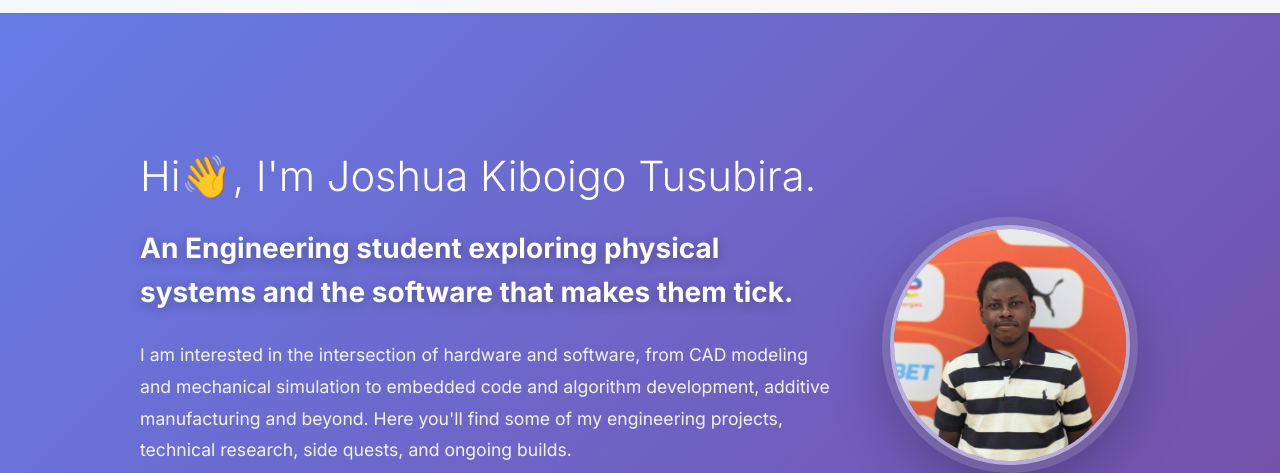
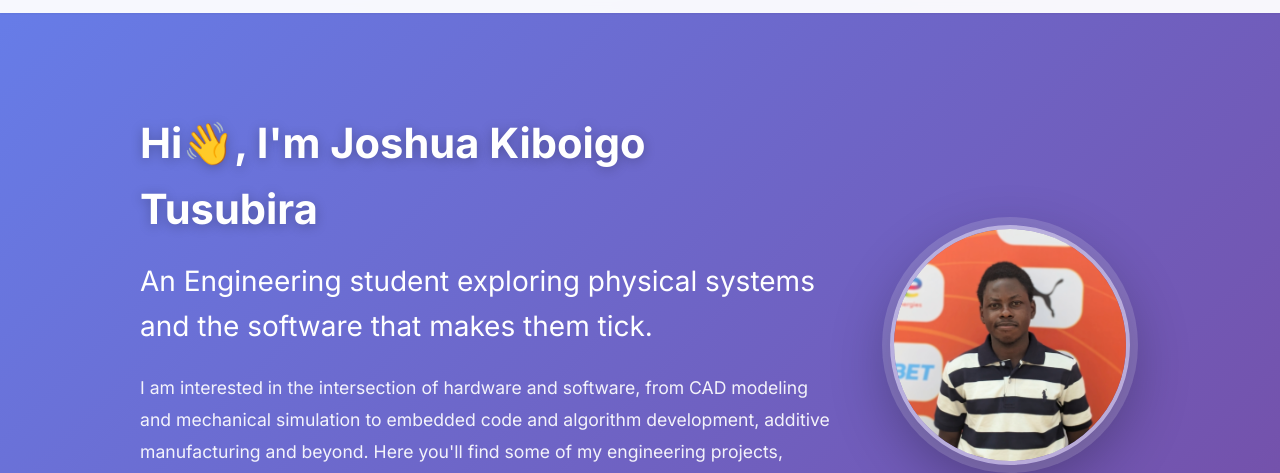
Before and after one commit to joshuaktusubira/joshuaktusubira.github.io, a plain HTML site: page index.html in a window 1280 px wide. Shown: the part 55-528 px from the top of the page. Drawn offline with Linux system fonts and the light colour scheme; some packages are replaced by stand-ins of ours; a script that the page names is missing.

Commit message:
adjusted font weights for greetings section to improve readability

```diff
--- a/index.html
+++ b/index.html
@@ -46,7 +46,7 @@
             <div class="about-content">
                 <div class="hero-layout">
                     <div class="hero-text">
-                        <h1 class="greeting">Hi👋, I'm Joshua Kiboigo Tusubira.</h1>
+                        <h1 class="greeting">Hi👋, I'm Joshua Kiboigo Tusubira</h1>
                         <h2 class="name-tagline">An Engineering student exploring physical systems and the software that makes them tick.</h2>
                         <p class="about-text">
                             I am interested in the intersection of hardware and software, from CAD modeling and mechanical simulation to embedded code and algorithm development, additive manufacturing and beyond. Here you'll find some of my engineering projects, technical research, side quests, and ongoing builds.
--- a/styles.css
+++ b/styles.css
@@ -285,16 +285,17 @@ section {
 
 .greeting {
     font-size: 2.6rem;
-    font-weight: 300;
+    font-weight: 700;
     margin-bottom: 1rem;
+    text-shadow: 0 2px 12px rgba(0, 0, 0, 0.25)
 }
 
 .name-tagline {
     font-size: 1.75rem;
-    font-weight: 700;
+    font-weight: 400;
     margin-bottom: 1.5rem;
     color: #ffffff;
-    text-shadow: 0 2px 12px rgba(0, 0, 0, 0.25);
+    /* text-shadow: 0 2px 12px rgba(0, 0, 0, 0.25); */
 }
 
 .about-text {
```
